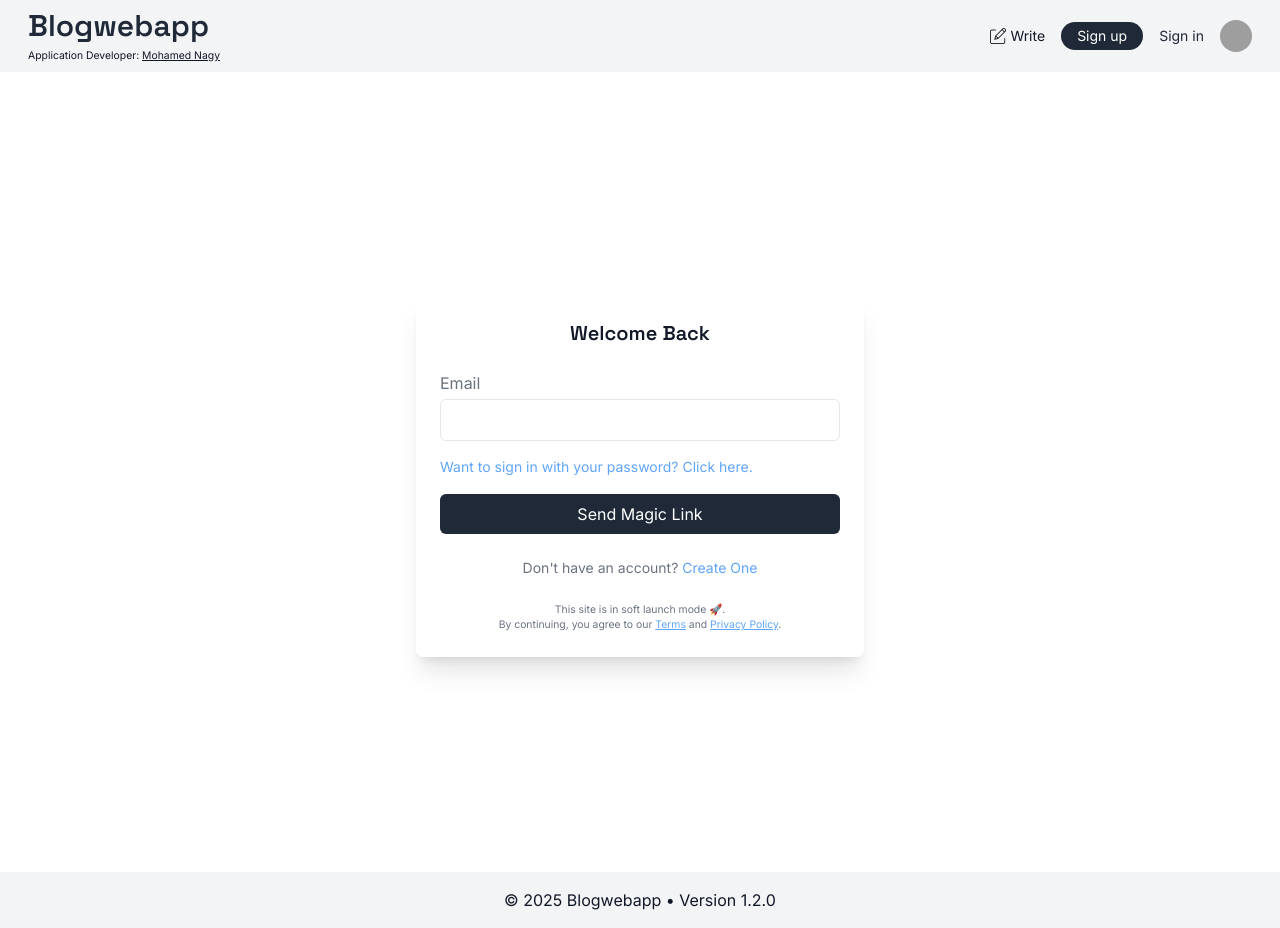
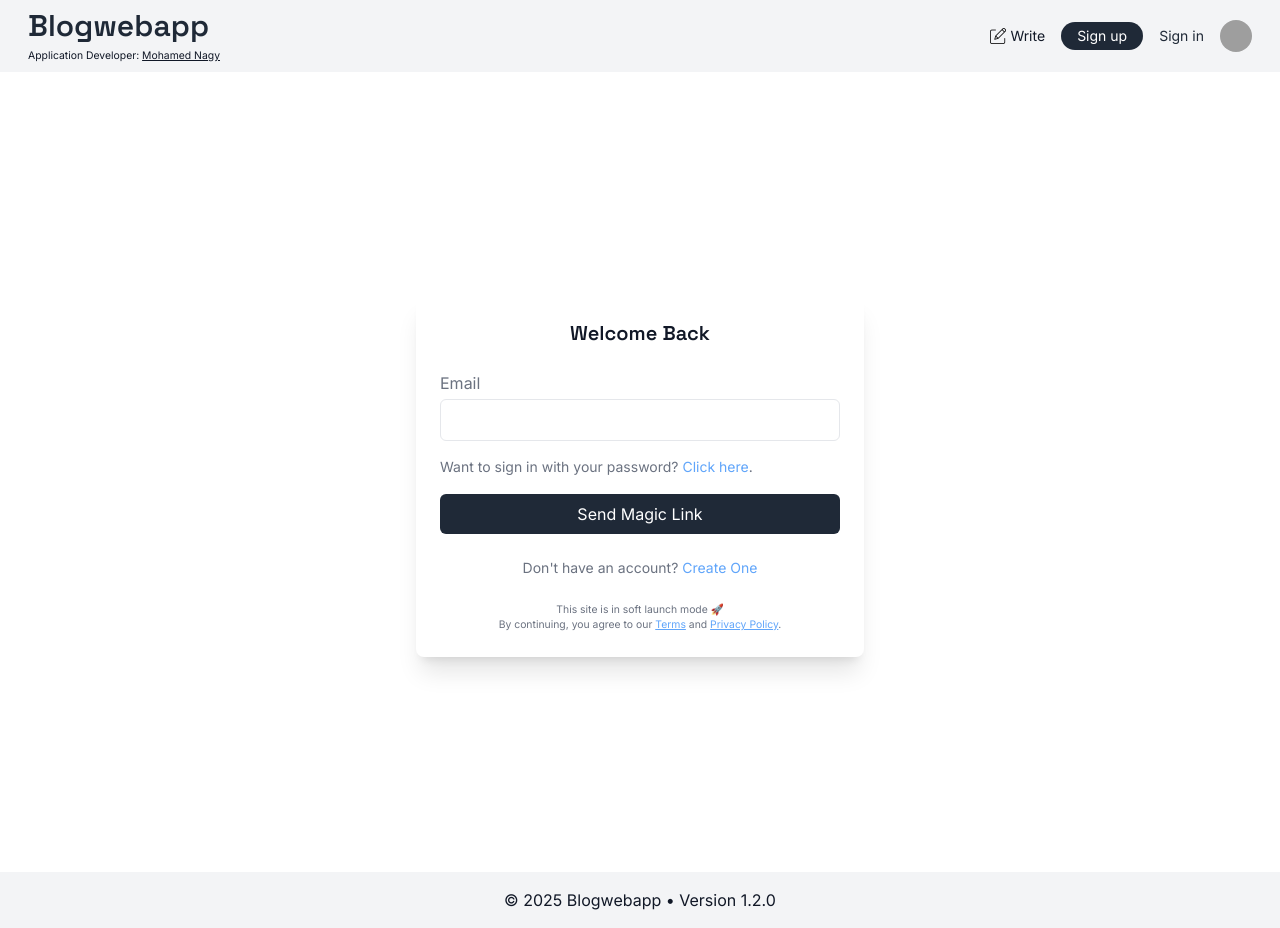
Before and after one commit to devmonagy/blogwebappdev, a React (Create React App) app in the folder client/: page /login in a window 1280 px wide. Built offline with nearby package versions, Linux system fonts and the light colour scheme; no server answers; grey boxes are pictures that could not be loaded.

Commit message:
Cosmeting Login Form Update

```diff
--- a/client/src/pages/Login.tsx
+++ b/client/src/pages/Login.tsx
@@ -141,13 +141,18 @@ const Login: React.FC<LoginProps> = ({ onLogin }) => {
 
           {!showPasswordField ? (
             <>
+              {" "}
+              <span className="text-sm text-secondaryText">
+                Want to sign in with your password?{" "}
+              </span>
               <button
                 type="button"
                 onClick={() => setShowPasswordField(true)}
                 className="text-blue-400 text-sm hover:underline"
               >
-                Want to sign in with your password? Click here.
+                Click here
               </button>
+              <span className="text-sm text-secondaryText">.</span>
               <button
                 type="button"
                 onClick={handleMagicLinkLogin}
@@ -208,7 +213,7 @@ const Login: React.FC<LoginProps> = ({ onLogin }) => {
         </p>
 
         <p className="text-xxs text-center text-gray-500 mt-2">
-          This site is in soft launch mode 🚀.
+          This site is in soft launch mode 🚀
           <br /> By continuing, you agree to our{" "}
           <Link
             to="/terms"
--- a/client/src/pages/Register.tsx
+++ b/client/src/pages/Register.tsx
@@ -180,13 +180,17 @@ const Register: React.FC = () => {
 
           {!showPasswordField ? (
             <>
+              <span className="text-sm text-secondaryText">
+                Want to set a password now?{" "}
+              </span>
               <button
                 type="button"
                 onClick={() => setShowPasswordField(true)}
                 className="text-blue-400 text-sm hover:underline"
               >
-                Want to set a password now? Click here.
+                Click here
               </button>
+              <span className="text-sm text-secondaryText">.</span>
               <button
                 type="button"
                 onClick={handleMagicLinkRegister}
@@ -254,7 +258,7 @@ const Register: React.FC = () => {
         </p>
 
         <p className="text-xxs text-center text-gray-500 mt-2">
-          This site is in soft launch mode 🚀.
+          This site is in soft launch mode 🚀
           <br /> By continuing, you agree to our{" "}
           <Link
             to="/terms"
```
